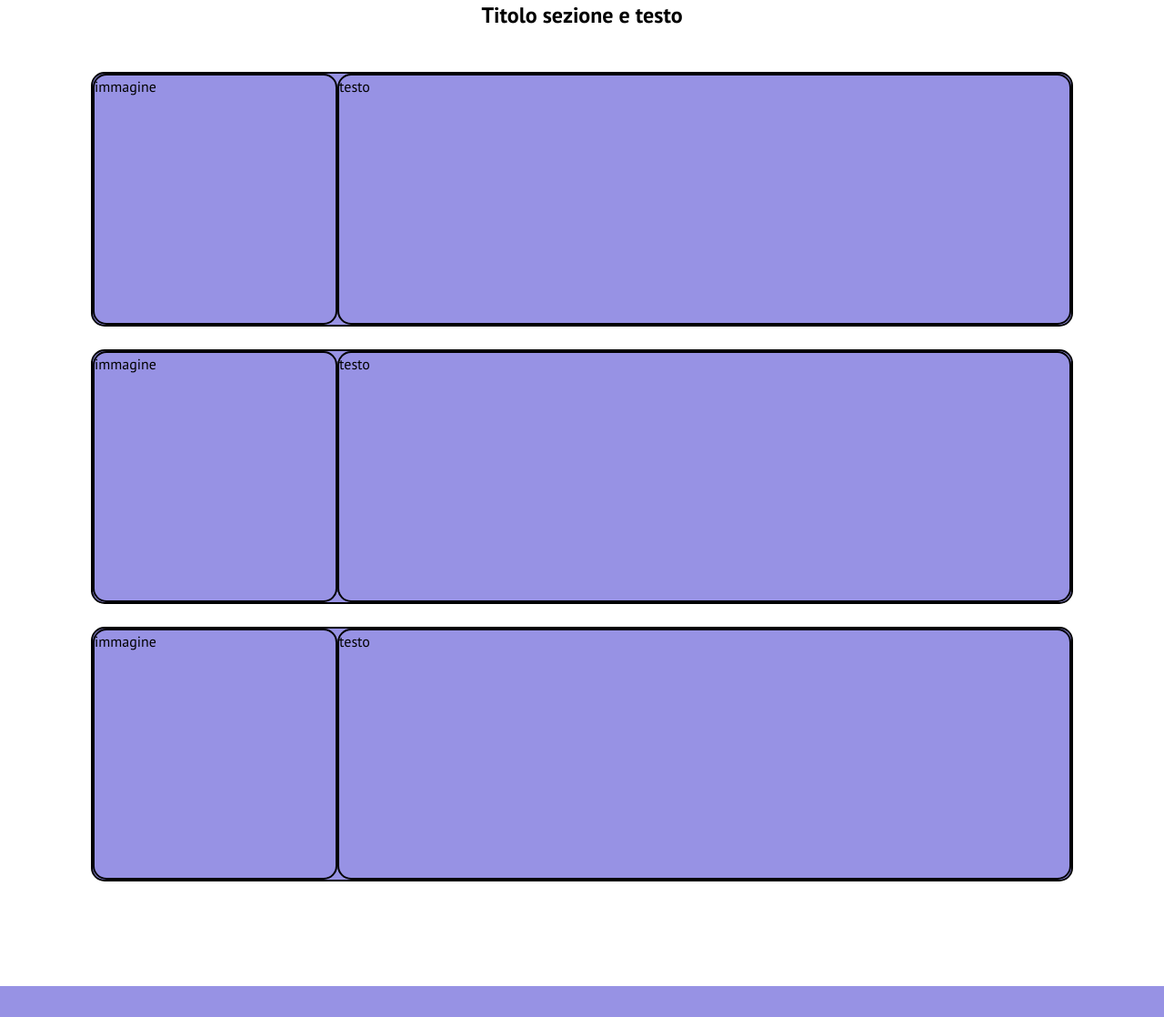
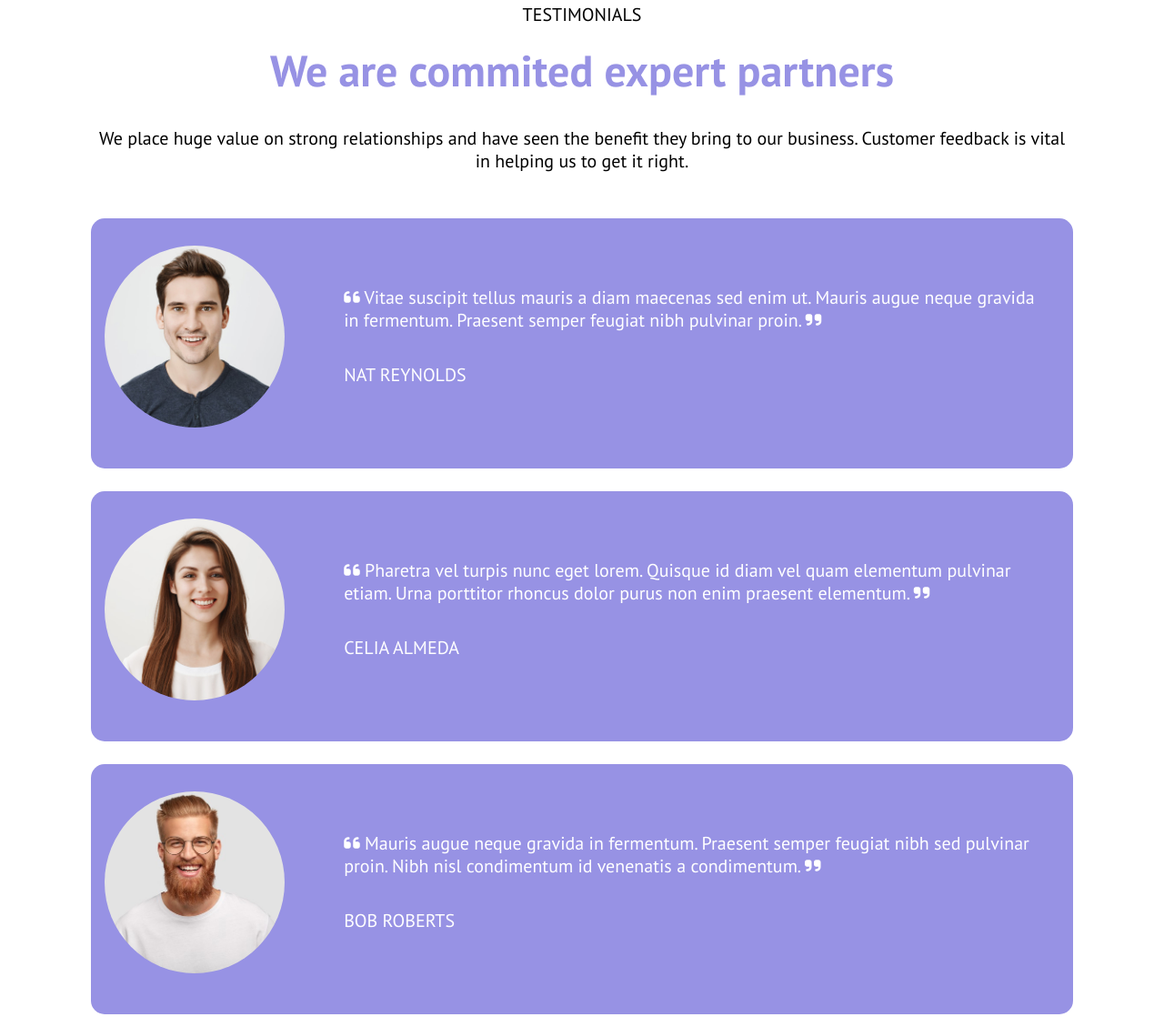
Before and after one commit to dieromeo/htmlcss-responsive-layout, a plain HTML site: page index.html in a window 1280 px wide. Shown: the part 1890-3008 px from the top of the page at 91% size. Drawn offline with Linux system fonts and the light colour scheme.

Commit message:
feat: terza sezione

```diff
--- a/css/style.css
+++ b/css/style.css
@@ -29,10 +29,6 @@
 
 .debug .border {
     border: 2px solid black;
-}
-
-.debug .partners .col {
-    height: 280px;
 }
 
 .debug .benefits .col {
@@ -123,6 +119,9 @@ h3 {
     font-size: 2.125rem;
 }
 
+h2 {
+    font-size: 3rem;
+}
 
 
 
@@ -306,24 +305,62 @@ button.download {
     margin-bottom: 115px;
 }
 
+.partners span,
+.partners p {
+    font-size: 1.25rem;
+}
+
+.partners p {
+    margin: 3.125rem 0;
+}
+
 .partners h2 {
-    margin-bottom: 50px;
+    margin-top: 2.1875rem;
+    color: var(--purple);
+}
+
+.partners img {
+    border-radius: 50%;
 }
 
 .partners .col {
-    background-color: #9792e4;
+    background-color: var(--purple);
+    color: #fff;
     border-radius: 15px;
     margin-bottom: 25px;
+    padding: 1.875rem 2.5rem 2.8125rem .9375rem;
 }
 
 .partners .img-container {
-    width: 25%;
-    border-radius: 15px;
+    width: 200px;
+    height: 200px;
+    border-radius: 50%;
+    background-size: cover;
+    background-position: center;
+    margin-right: 4.0625rem;
+}
+
+.partners .img-container.first {
+    background-image: url(../img/testimonial1.jpg);
+}
+
+.partners .img-container.second {
+    background-image: url(../img/testimonial2.jpg);
+}
+
+.partners .img-container.third {
+    background-image: url(../img/testimonial3.jpg);
 }
 
 .partners .text-container {
     width: 75%;
     border-radius: 15px;
+    align-self: center;
+}
+
+.partners .col p {
+    margin-top: 0;
+    margin-bottom: 2.1875rem;
 }
 
 /*quarta sezione*/
@@ -467,21 +504,21 @@ footer {
         flex-direction: column;
     }
 
+    /*partners*/
+
     .partners .col {
         flex-direction: column;
+        padding: 1.875rem .9375rem;
     }
 
-    .partners .img-container,
     .partners .text-container {
         width: 100%;
+        text-align: center;
+        margin-top: 25px;
     }
 
     .partners .img-container {
-        height: 40%;
-    }
-
-    .partners .text-container {
-        height: 60%;
+        margin: 0 auto;
     }
 
     .benefits .container {
--- a/index.html
+++ b/index.html
@@ -137,18 +137,46 @@
         <!-- inizio terza sezione partners-->
         <section class="partners">
             <div class="container">
-                <h2 class="text-center">Titolo sezione e testo </h2>
-                <div class="col flex border">
-                    <div class="img-container border">immagine</div>
-                    <div class="text-container border">testo</div>
+                <div class="text-center">
+                    <span>TESTIMONIALS</span>
+                    <h2>We are commited expert partners</h2>
+                    <p>We place huge value on strong relationships and have seen the benefit they bring to our business.
+                        Customer feedback is vital in helping us to get it right.
+                    </p>
                 </div>
-                <div class="col flex border">
-                    <div class="img-container border">immagine</div>
-                    <div class="text-container border">testo</div>
+
+                <div class="col flex">
+                    <div class="img-container first"></div>
+                    <div class="text-container ">
+                        <p>
+                            <i class="fa-solid fa-quote-left"></i> Vitae suscipit tellus mauris a diam maecenas sed enim
+                            ut. Mauris augue neque gravida in fermentum. Praesent semper feugiat nibh pulvinar proin. <i
+                                class="fa-solid fa-quote-right"></i>
+                        </p>
+                        <span>NAT REYNOLDS</span>
+                    </div>
                 </div>
-                <div class="col flex border">
-                    <div class="img-container border">immagine</div>
-                    <div class="text-container border">testo</div>
+                <div class="col flex">
+                    <div class="img-container second"></div>
+                    <div class="text-container">
+                        <p>
+                            <i class="fa-solid fa-quote-left"></i> Pharetra vel turpis nunc eget lorem. Quisque id diam
+                            vel quam elementum pulvinar etiam. Urna porttitor rhoncus dolor purus non enim praesent
+                            elementum. <i class="fa-solid fa-quote-right"></i>
+                        </p>
+                        <span>CELIA ALMEDA</span>
+                    </div>
+                </div>
+                <div class="col flex">
+                    <div class="img-container third"></div>
+                    <div class="text-container">
+                        <p>
+                            <i class="fa-solid fa-quote-left"></i> Mauris augue neque gravida in fermentum. Praesent
+                            semper feugiat nibh sed pulvinar proin. Nibh nisl condimentum id venenatis a condimentum. <i
+                                class="fa-solid fa-quote-right"></i>
+                        </p>
+                        <span>BOB ROBERTS</span>
+                    </div>
                 </div>
             </div>
         </section>
```
Also changed, not shown: img/testimonial1.jpg (added), img/testimonial2.jpg (added), img/testimonial3.jpg (added).
